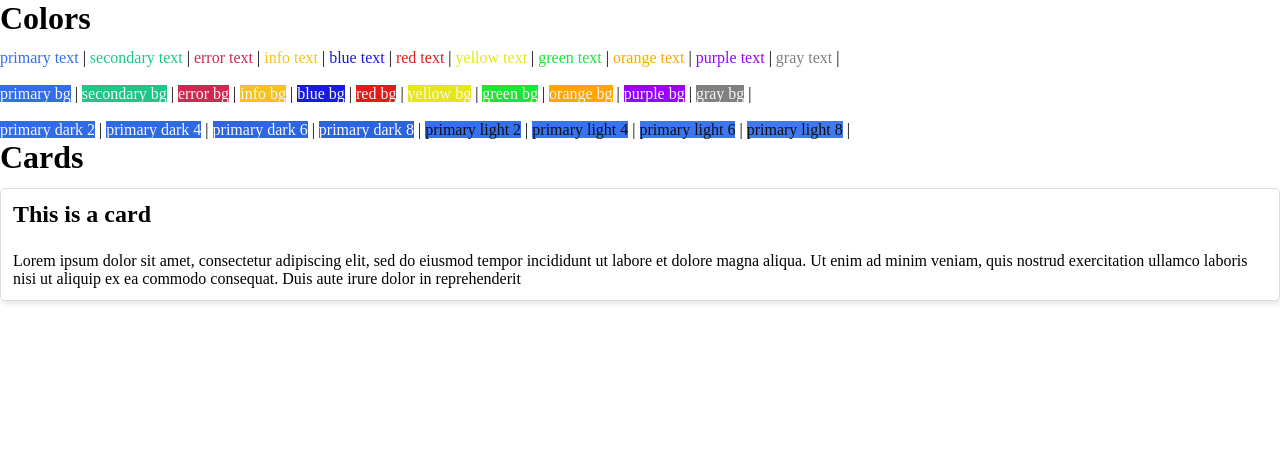
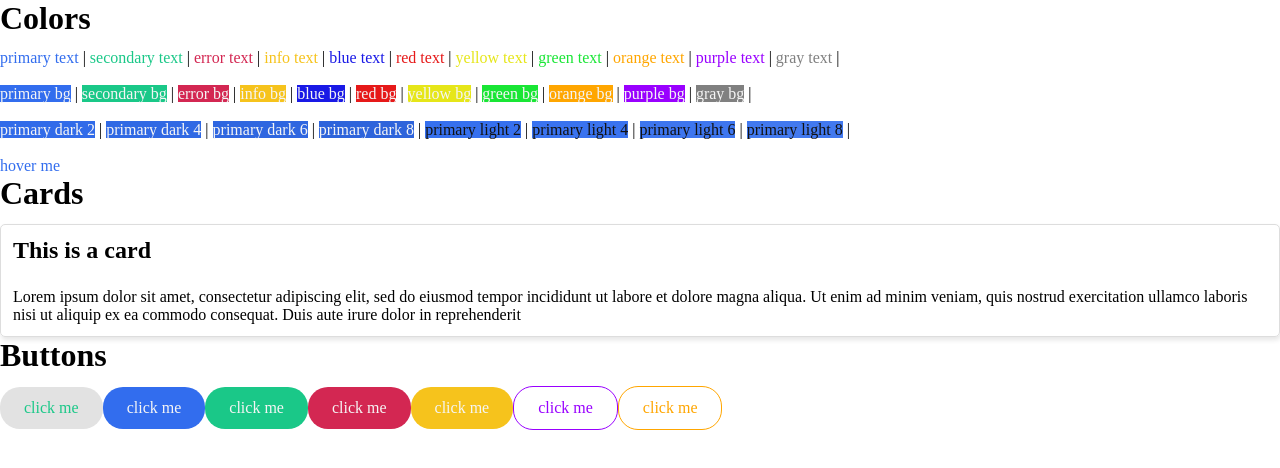
Before and after one commit to as00r-dev/sass-library, a website built with webpack: page dist/index.html in a window 1280 px wide. Built offline with nearby package versions, Linux system fonts and the light colour scheme; a web font is replaced by a local one.

Commit message:
Add demo buttons in html

```diff
--- a/src/js/components/colors.js
+++ b/src/js/components/colors.js
@@ -45,6 +45,7 @@ export const Colors = () => {
 			}
 		}
 	});
+	c.insertAdjacentHTML("beforeend", "<br><br>");
 	return c;
 };
 
--- a/src/js/script.js
+++ b/src/js/script.js
@@ -18,6 +18,10 @@ body.append(
 		classes: ["heading"],
 	}),
 	Colors(),
+	Anchor({
+		content: "hover me",
+		classes: ["text-primary", "text-hover-orange-light-1"],
+	}),
 	Heading({
 		type: 1,
 		content: "Cards",
@@ -27,5 +31,38 @@ body.append(
 		title: "This is a card",
 		content:
 			"Lorem ipsum dolor sit amet, consectetur adipiscing elit, sed do eiusmod tempor incididunt ut labore et dolore magna aliqua. Ut enim ad minim veniam, quis nostrud exercitation ullamco laboris nisi ut aliquip ex ea commodo consequat. Duis aute irure dolor in reprehenderit ",
+	}),
+	Heading({
+		type: 1,
+		content: "Buttons",
+		classes: ["heading"],
+	}),
+	Anchor({
+		content: "click me",
+		classes: ["btn"],
+	}),
+	Anchor({
+		content: "click me",
+		classes: ["btn-primary", "text-white"],
+	}),
+	Anchor({
+		content: "click me",
+		classes: ["btn-secondary", "text-white"],
+	}),
+	Anchor({
+		content: "click me",
+		classes: ["btn-error", "text-white"],
+	}),
+	Anchor({
+		content: "click me",
+		classes: ["btn-info", "text-white"],
+	}),
+	Anchor({
+		content: "click me",
+		classes: ["btn-outlined-purple", "text-purple", "text-hover-white"],
+	}),
+	Anchor({
+		content: "click me",
+		classes: ["btn-outlined-orange", "text-orange", "text-hover-white"],
 	})
 );
--- a/src/style/partials/base/_base.scss
+++ b/src/style/partials/base/_base.scss
@@ -4,12 +4,8 @@ h1 {
 
 a {
 	color: $secondary;
+
+	&:hover {
+		cursor: pointer;
+	}
 }
-
-button {
-	color: white;
-	border: 0;
-	background: $primary;
-	border-radius: $base-border-radius;
-	padding: $base-padding;
-}
--- a/src/style/partials/base/_colors.scss
+++ b/src/style/partials/base/_colors.scss
@@ -22,7 +22,7 @@
 
 			.text-hover-#{$key}-light-#{$i} {
 				&:hover {
-					color: mix($val, white, $i * 1%);
+					color: mix(white, $val, $i * 1%);
 				}
 			}
 
@@ -39,7 +39,7 @@
 
 			.text-hover-#{$key}-dark-#{$i} {
 				&:hover {
-					color: mix($val, black, $i * 1%);
+					color: mix(black, $val, $i * 1%);
 				}
 			}
 
--- /dev/null
+++ b/src/style/partials/components/_button.scss
@@ -0,0 +1,30 @@
+@mixin btn($bg-color: #e2e2e2) {
+	text-decoration: none;
+	cursor: pointer;
+	display: inline-block;
+	padding: $base-padding $base-padding * 2;
+	border-radius: $base-border-radius;
+	background-color: $bg-color;
+}
+
+.btn {
+	@include btn;
+}
+
+@each $key, $val in $colors {
+	.btn-#{$key} {
+		@include btn($val);
+		border: 0;
+		&:hover {
+			background-color: lighten($val, 5);
+		}
+	}
+
+	.btn-outlined-#{$key} {
+		@include btn(transparent);
+		border: $base-border-thickness solid $val;
+		&:hover {
+			background-color: $val;
+		}
+	}
+}
--- a/src/style/style.scss
+++ b/src/style/style.scss
@@ -18,3 +18,4 @@
 
 // components
 @import "partials/components/card";
+@import "partials/components/button";
```
Also changed, not shown: dist/main.js.
